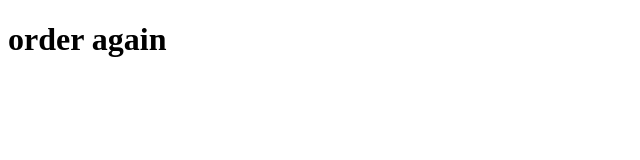
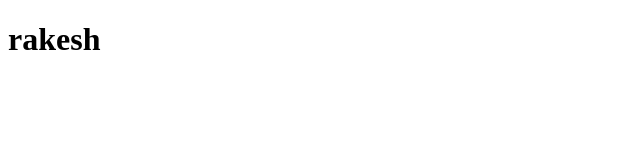
Before and after one commit to purushothampaindla/purushwebsite, a plain HTML site: page index.html in a window 1280 px wide. Shown: the whole page, without its empty margins (0-640 px from the left). Drawn offline with Linux system fonts and the light colour scheme.

Commit message:
Update index.html

```diff
--- a/index.html
+++ b/index.html
@@ -6,6 +6,6 @@
     <title>Document</title>
   </head>
   <body>
-    <h1>order again</h1>
+    <h1>rakesh</h1>
   </body>
 </html>
```
